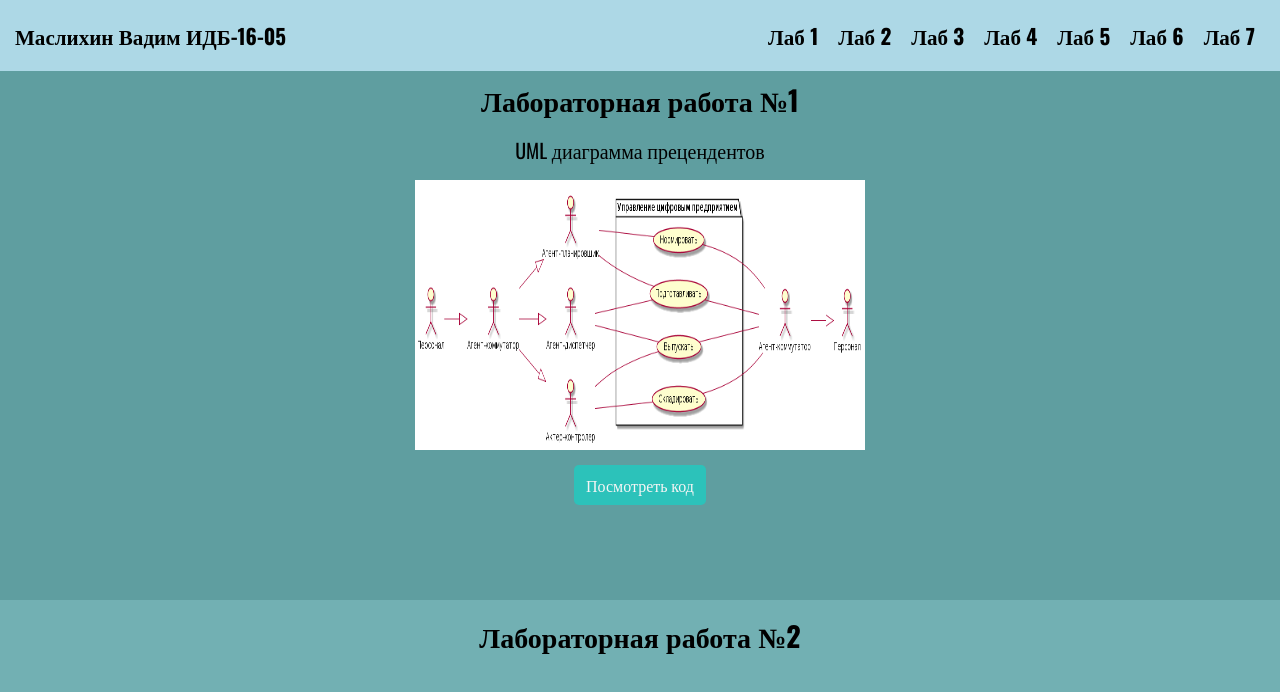
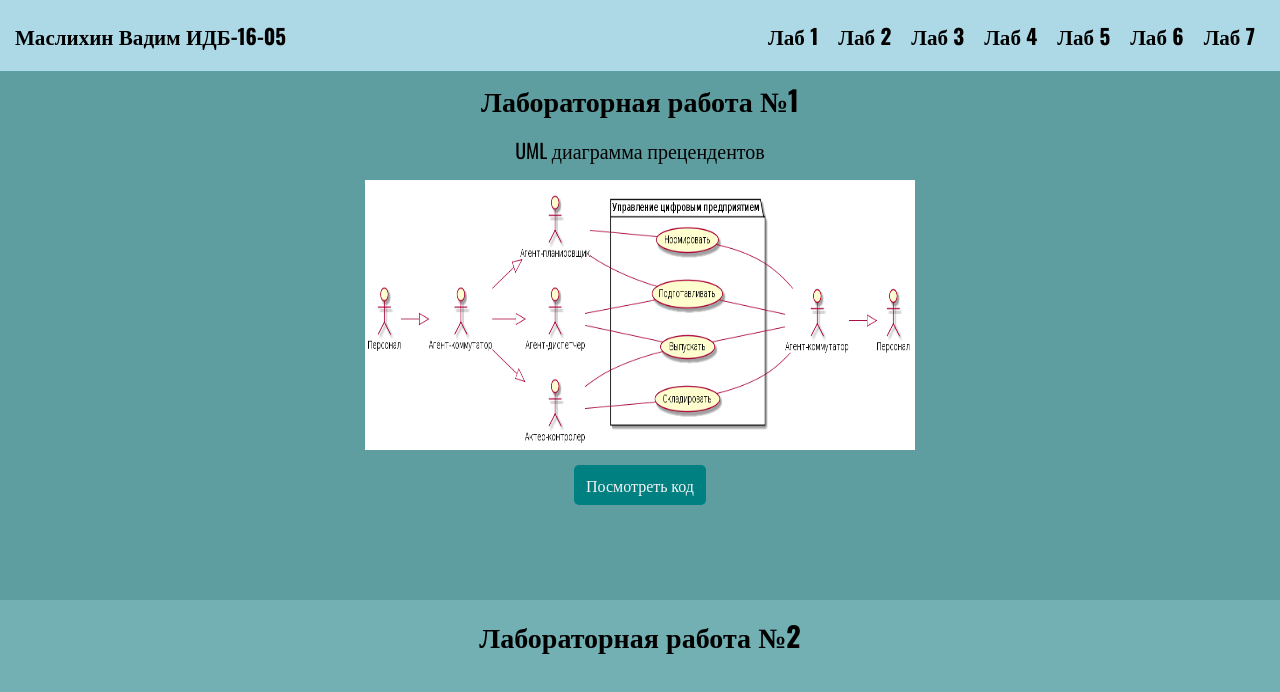
Before and after one commit to vmaslikhin1/designmaslikhin, a plain HTML site: page index.html in a window 1280 px wide. In both pictures the pointer is over the link "Посмотреть код". Shown: the top 692 px of the page. Drawn offline with nearby package versions, Linux system fonts and the light colour scheme.

Commit message:
Add files via upload

```diff
--- a/styles/header.css
+++ b/styles/header.css
@@ -129,7 +129,7 @@ footer {
         .ph1 {
             display: flex;
             align-items: center;
-    width: 450px;
+            width: 550px;
             height: 270px;
             opacity: 1;
             margin-top: 15px;
@@ -164,3 +164,8 @@ footer {
             background-color: rgb(44, 194, 186);
             color: whitesmoke;
         }
+
+        .btn_1:hover {
+            background-color: teal;
+            transition: 0.2s ease;
+        }
```
Lines whose indentation alone changed are shown as unchanged.
